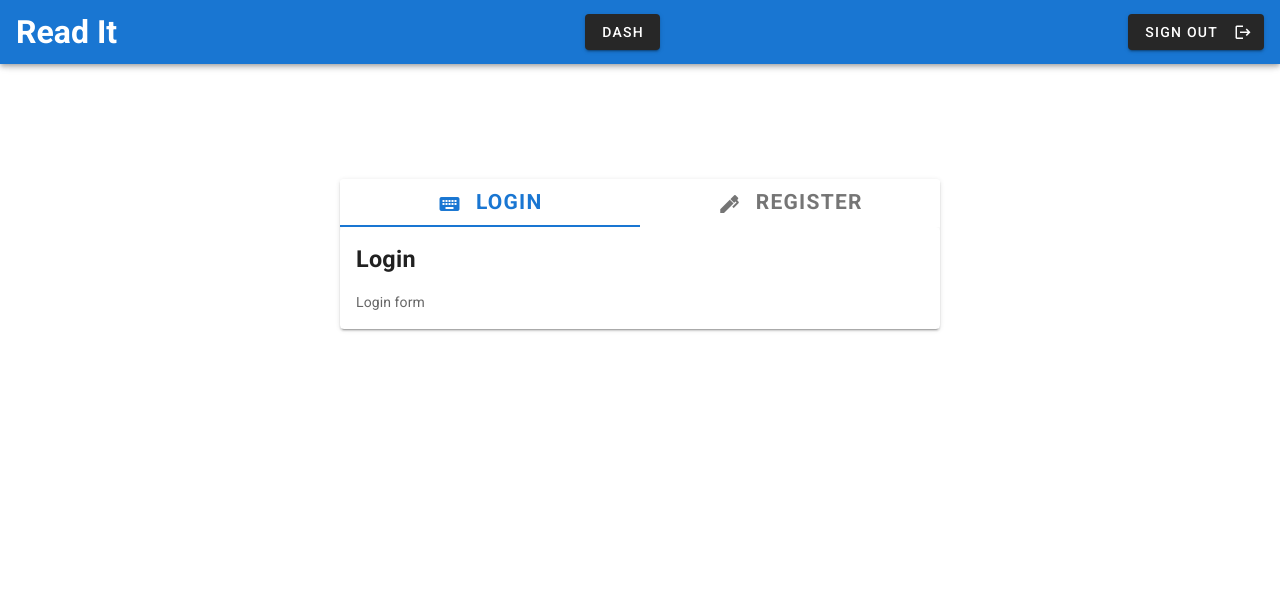
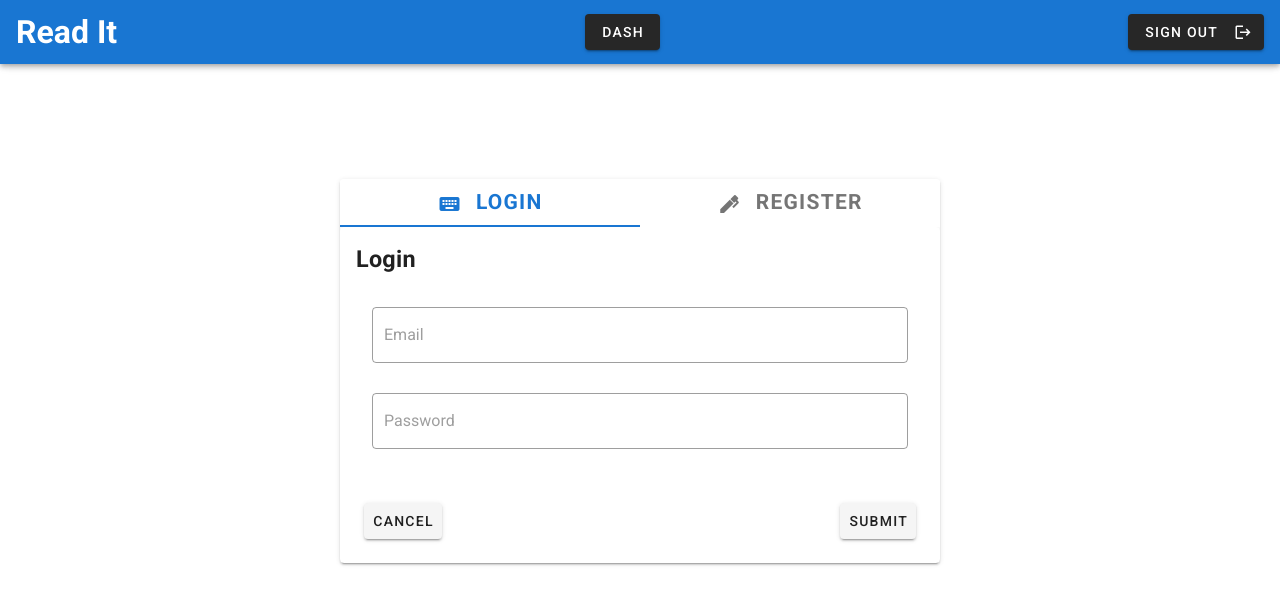
Before and after one commit to Holgermueller/HolgerMuellerWriter, a Vue app: page / in a window 1280 px wide. Shown: the top 604 px of the page. Built offline with nearby package versions, Linux system fonts and the light colour scheme.

Commit message:
began scaffold login registration forms

```diff
--- a/src/components/LoginRegister/LogRegTabs.vue
+++ b/src/components/LoginRegister/LogRegTabs.vue
@@ -24,12 +24,12 @@
             <v-card-text>
               <div v-if="form.formName === 'Register'">
                 <h2>
-                  register form
+                  <RegistrationForm />
                 </h2>
               </div>
 
               <div v-else>
-                Login form
+                <LoginForm />
               </div>
             </v-card-text>
           </v-card>
@@ -40,8 +40,16 @@
 </template>
 
 <script>
+import RegistrationForm from "./Register.vue";
+import LoginForm from "./Login.vue";
+
 export default {
   name: "LoginRegisterTabs",
+
+  components: {
+    RegistrationForm,
+    LoginForm,
+  },
 
   data() {
     return {
--- a/src/components/LoginRegister/Login.vue
+++ b/src/components/LoginRegister/Login.vue
@@ -1,5 +1,18 @@
 <template>
-  <div id="Login"></div>
+  <div id="Login">
+    <v-card-text>
+      <v-form>
+        <v-text-field outlined clearable placeholder="Email"></v-text-field>
+        <v-text-field outlined clearable placeholder="Password"></v-text-field>
+      </v-form>
+    </v-card-text>
+
+    <v-card-actions>
+      <v-btn>Cancel</v-btn>
+      <v-spacer></v-spacer>
+      <v-btn>Submit</v-btn>
+    </v-card-actions>
+  </div>
 </template>
 
 <script>
--- a/src/components/LoginRegister/Register.vue
+++ b/src/components/LoginRegister/Register.vue
@@ -1,5 +1,18 @@
 <template>
-  <div id="Register"></div>
+  <div id="Register">
+    <v-card-text>
+      <v-form>
+        <v-text-field placeholder="Email" clearable outlined></v-text-field>
+        <v-text-field placeholder="Password" clearable outlined></v-text-field>
+      </v-form>
+    </v-card-text>
+
+    <v-card-actions>
+      <v-btn>Cancel</v-btn>
+      <v-spacer></v-spacer>
+      <v-btn>Submit</v-btn>
+    </v-card-actions>
+  </div>
 </template>
 
 <script>
```
